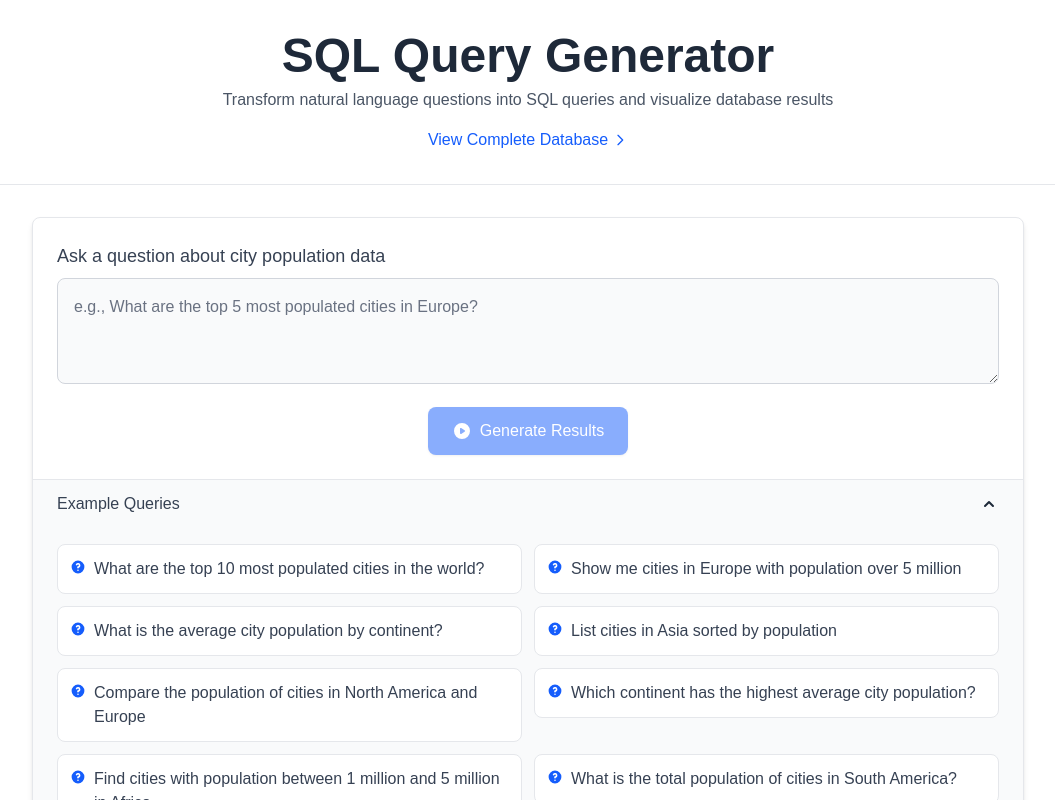
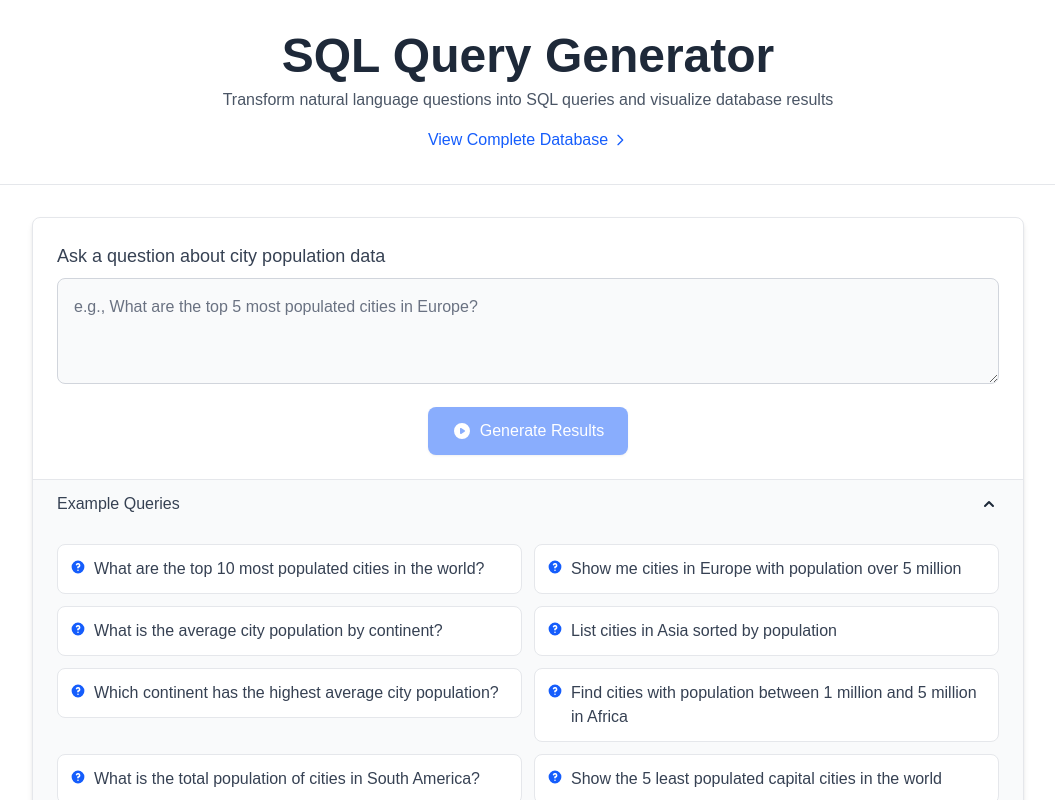
Before and after one commit to zinyando/mastra-text-to-sql, a Next.js app: page / in a window 1280 px wide. Shown: the top 800 px of the page, without its empty margins (112-1167 px from the left). Built offline with nearby package versions, Linux system fonts and the light colour scheme.

Commit message:
Add working natural language queries

```diff
--- a/src/app/page.tsx
+++ b/src/app/page.tsx
@@ -251,12 +251,12 @@ export default function Home() {
                     "Show me cities in Europe with population over 5 million",
                     "What is the average city population by continent?",
                     "List cities in Asia sorted by population",
-                    "Compare the population of cities in North America and Europe",
                     "Which continent has the highest average city population?",
                     "Find cities with population between 1 million and 5 million in Africa",
                     "What is the total population of cities in South America?",
                     "Show the 5 least populated capital cities in the world",
-                    "Compare population density between coastal and inland cities"
+                    "Compare the population distribution of cities across different continents",
+                    "Find cities with similar latitudes but different populations",
                   ].map((exampleQuery, index) => (
                     <div key={index} className="group">
                       <button
```
